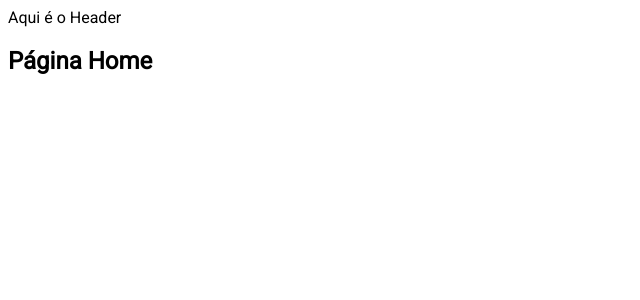
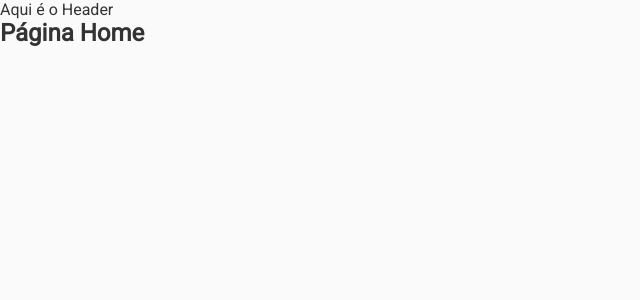
Before and after one commit to marcosaureliob/maoNoArado, a Next.js app: page / in a window 1280 px wide. Shown: the top 300 px of the page, without its empty margins (0-640 px from the left). Built offline with nearby package versions, Linux system fonts and the light colour scheme.

Commit message:
Configured global styles

```diff
--- a/src/app/page.tsx
+++ b/src/app/page.tsx
@@ -1,5 +1,11 @@
+'use client'
+
+import { globalStyles } from '@/styles/global'
 import { Header } from '@/components/Patterns/Header'
+
 import Home from './home/page'
+
+globalStyles()
 
 export default function App() {
   return (
--- /dev/null
+++ b/src/styles/global.ts
@@ -0,0 +1,20 @@
+import { globalCss } from '.'
+
+export const globalStyles = globalCss({
+  '*': {
+    margin: 0,
+    padding: 0,
+    border: 'none',
+  },
+
+  body: {
+    backgroundColor: '$background',
+    color: '$gray900',
+    '-webkit-font-smoothing': 'antialiased',
+  },
+
+  'body, input, textarea, button': {
+    fontFamily: 'Roboto',
+    fontWeight: 400,
+  },
+})
```
